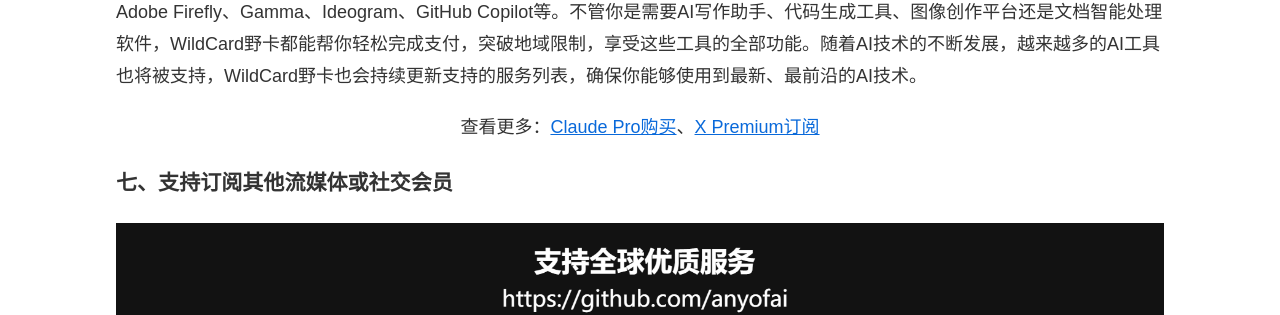
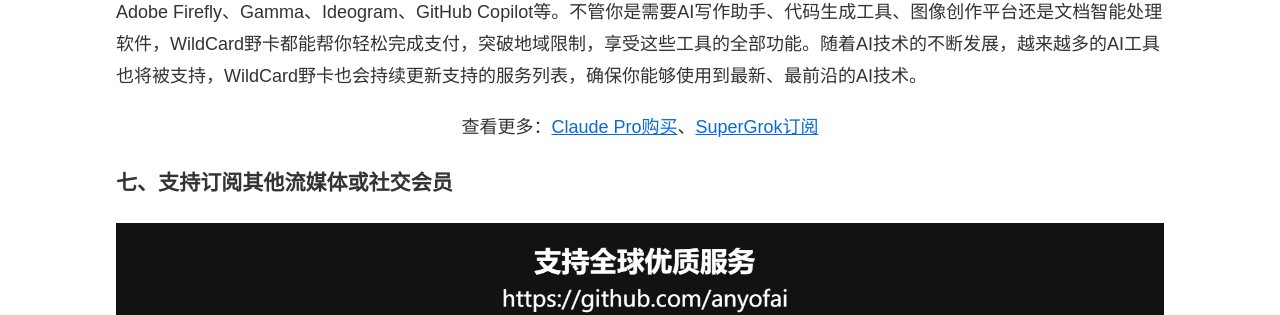
Before and after one commit to anyofai/anyofai.github.io, a Jekyll site: the page built from index.md, in a window 1280 px wide and 900 px high, scrolled down 16620 px. Shown: the part 143-458 px from the top of the window. Built offline with Jekyll 4.4.1, drawn with Linux system fonts in a browser that asks for light colours.

Commit message:
Update index.md

```diff
--- a/index.md
+++ b/index.md
@@ -191,7 +191,7 @@
 
 除了前面提到的ChatGPT Plus、Claude Pro、Midjourney和Poe，WildCard野卡虚拟信用卡还支持订阅众多其他AI工具的会员服务。这些工具包括但不限于：Anthropic Claude、Perplexity Pro、Character.ai、Jasper AI、Copy.ai、Bing AI、Notion AI、Replika、Stable Diffusion、Grammarly AI、Runway ML、Leonardo.ai、Writesonic、Bard、Inflection Pi、HuggingFace Pro、DALL-E、Adobe Firefly、Gamma、Ideogram、GitHub Copilot等。不管你是需要AI写作助手、代码生成工具、图像创作平台还是文档智能处理软件，WildCard野卡都能帮你轻松完成支付，突破地域限制，享受这些工具的全部功能。随着AI技术的不断发展，越来越多的AI工具也将被支持，WildCard野卡也会持续更新支持的服务列表，确保你能够使用到最新、最前沿的AI技术。
 
-<p align="center">查看更多：<a href="https://github.com/anyofai/claude-pro">Claude Pro购买</a>、<a href="https://github.com/anyofai/x-twitter">X Premium订阅</a></p>
+<p align="center">查看更多：<a href="https://github.com/anyofai/claude-pro">Claude Pro购买</a>、<a href="https://github.com/anyofai/x-twitter">SuperGrok订阅</a></p>
 
 ### 七、支持订阅其他流媒体或社交会员
 
```
